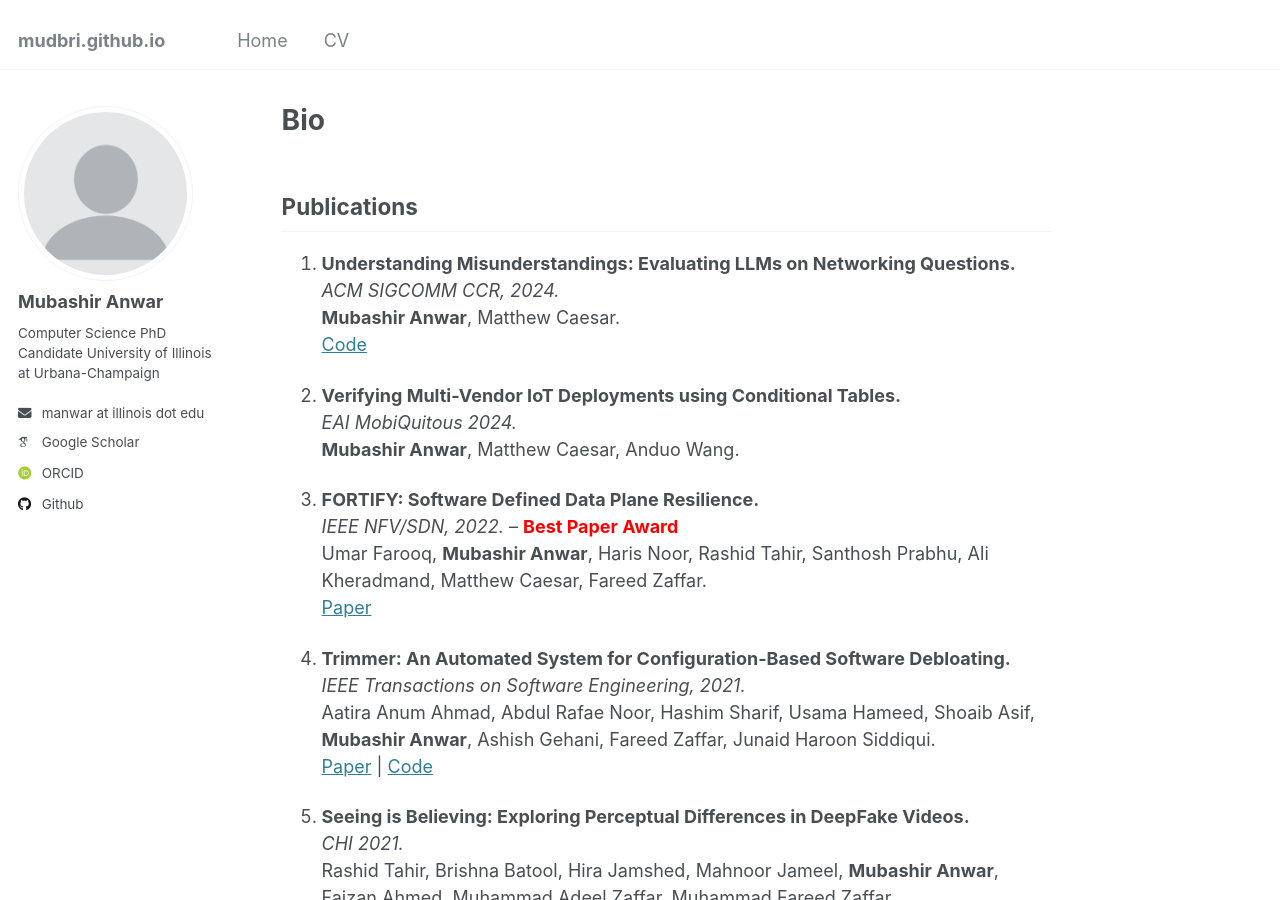
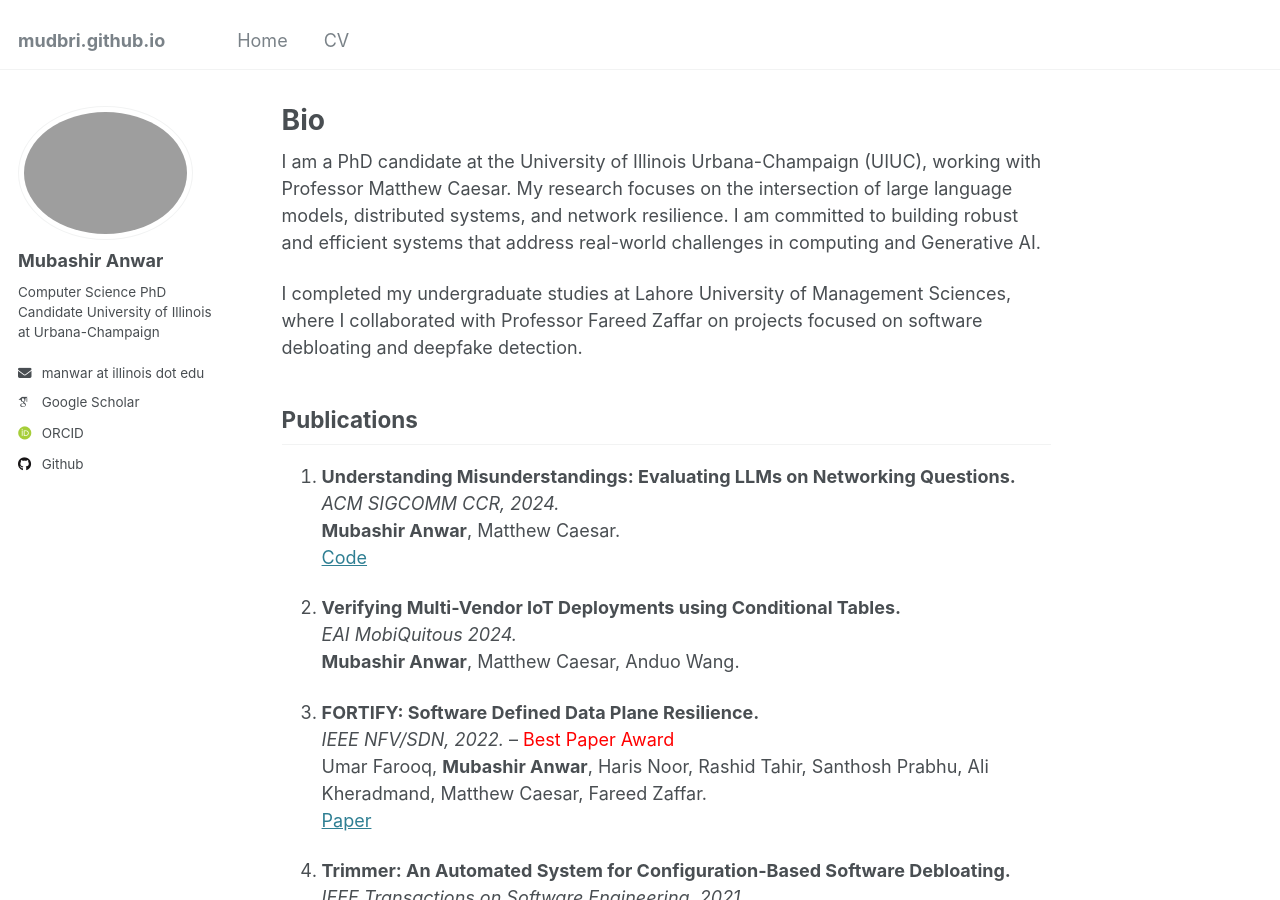
Before and after one commit to mudbri/mudbri.github.io, a Jekyll site: the page built from _pages/about.md, in a window 1280 px wide and 900 px high. Built offline with Jekyll 4.4.1, drawn with Linux system fonts in a browser that asks for light colours; some web fonts are replaced.

Commit message:
Update profile pic and complete bio

```diff
--- a/_config.yml
+++ b/_config.yml
@@ -21,7 +21,7 @@ repository               : "mudbri.github.io"
 #               Additional customization can be done by editing /_includes/author-profile.html
 author:
   # Biographic information
-  avatar           : "profile.png"
+  avatar           : "profile.jpg"
   name             : "Mubashir Anwar"
   pronouns         : # example: "she/her"
   bio              : "Computer Science PhD Candidate\nUniversity of Illinois at Urbana-Champaign"
--- a/_pages/about.md
+++ b/_pages/about.md
@@ -9,7 +9,9 @@ redirect_from:
 
 <!-- Bio
 ------ -->
+I am a PhD candidate at the University of Illinois Urbana-Champaign (UIUC), working with Professor Matthew Caesar. My research focuses on the intersection of large language models, distributed systems, and network resilience. I am committed to building robust and efficient systems that address real-world challenges in computing and Generative AI.
 
+I completed my undergraduate studies at Lahore University of Management Sciences, where I collaborated with Professor Fareed Zaffar on projects focused on software debloating and deepfake detection.
 
 Publications
 ------
@@ -23,7 +25,7 @@ Publications
    <!-- [Paper](https://dl.acm.org/doi/abs/10.1145/3411764.3445699) | [Code](https://github.com/nsgLUMS/cellclone) -->
 
 3. **FORTIFY: Software Defined Data Plane Resilience.**
-   *IEEE NFV/SDN, 2022.*  – <span style="color:red;">**Best Paper Award**</span><br>
+   *IEEE NFV/SDN, 2022.*  – <span style="color:red;">Best Paper Award</span><br>
   Umar Farooq, **Mubashir Anwar**, Haris Noor, Rashid Tahir, Santhosh Prabhu, Ali Kheradmand, Matthew Caesar, Fareed Zaffar.<br>
    [Paper](https://ieeexplore.ieee.org/abstract/document/9974617)
 
```
Also changed, not shown: _pages/markdown.md (+1 -1 lines), images/profile.png (deleted), 1 other file.
